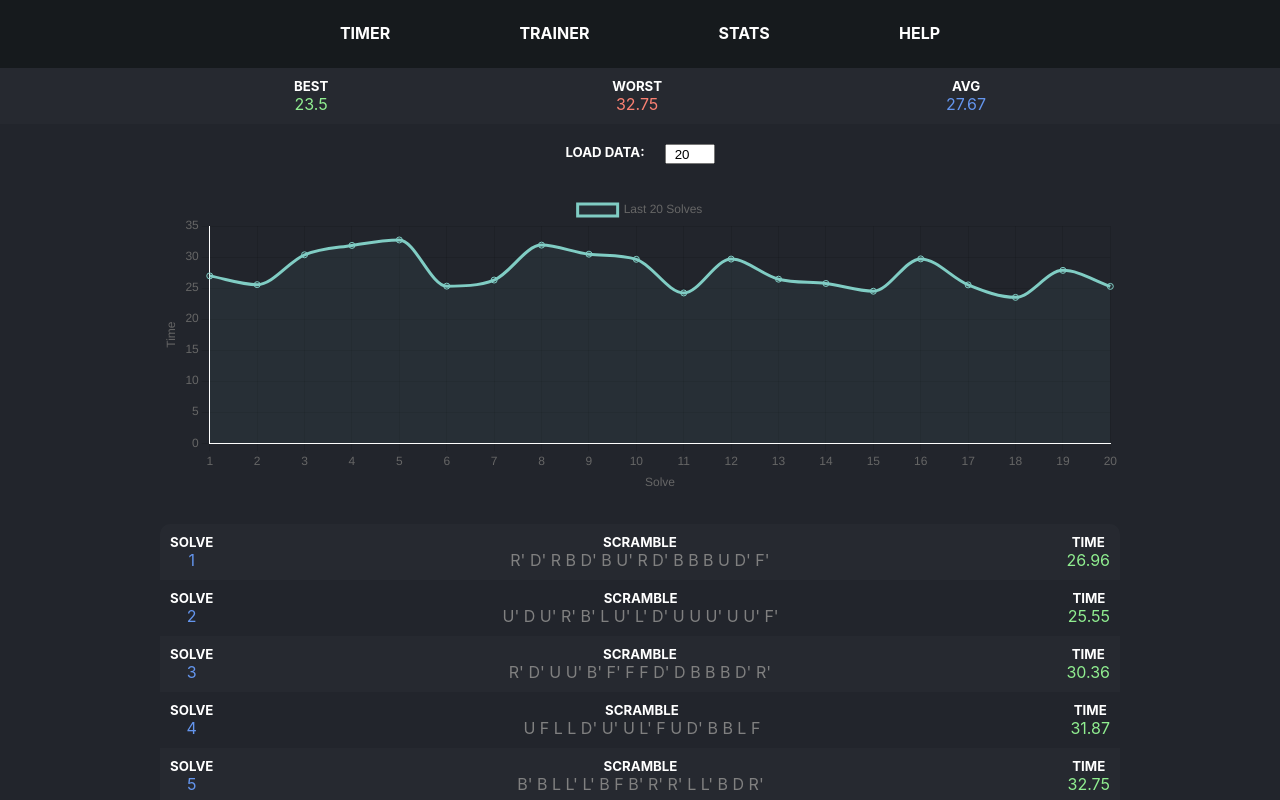
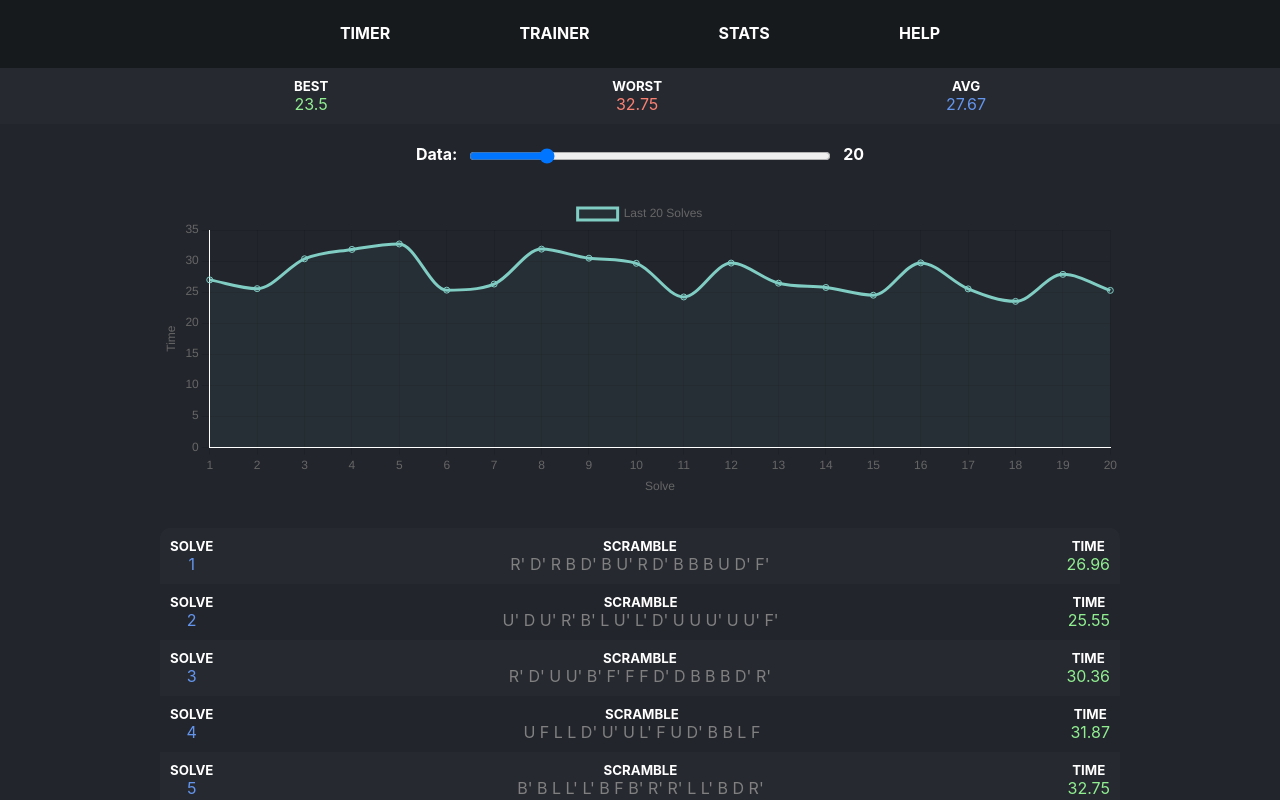
Before and after one commit to i-amare/cube-timer, a Next.js app: page /StatsScreen in a window 1280 px wide. Built offline with nearby package versions, Linux system fonts and the light colour scheme.

Commit message:
Changed statscreen input method

```diff
--- a/pages/StatsScreen.tsx
+++ b/pages/StatsScreen.tsx
@@ -9,6 +9,7 @@ import { ChartData, ChartOptions } from 'chart.js';
 import { Line } from 'react-chartjs-2';
 import Records from './components/records';
 import { useState } from 'react';
+import Slider from './components/slider';
 
 interface solve {
 	time: number,
@@ -86,15 +87,16 @@ const StatsScreen: NextPage = () => {
 		},
 	};
 
+	function onSliderChange(value: number) {
+		setNumOfEntries(value);
+	}
+
 	return (
 		<div className={styles.statsscreen}>
 			<NavBar />
 			<StatBar lighten={true} best={bestTime} worst={worstTime} average={avgTime} />
 			<div className={styles.inputs} >
-				<h5>LOAD DATA: </h5>
-				<input type='number' value={numOfEntries} onChange={(event) => {
-					onDataLoadInput(event);
-				}} />
+				<Slider label='Data' min={0} max={dummyData.length} value={numOfEntries} change={onSliderChange} />
 			</div>
 			<div className={styles.container}>
 				<div className={styles.chart}>
--- /dev/null
+++ b/pages/components/slider.tsx
@@ -0,0 +1,40 @@
+import { CSSProperties } from "react";
+
+interface sliderProps {
+	value: number;
+	min: number;
+	max: number;
+	label: string;
+	change: (value: number) => void;
+}
+
+const Slider = (props: sliderProps) => {
+	const sliderStyling: CSSProperties = {
+		display: "flex",
+		alignContent: "center",
+		justifyContent: "center",
+		gap: '10px',
+		width: '100%',
+	};
+
+	return (
+		<div className="Slider" style={sliderStyling}>
+			<b>
+				{props.label}:
+			</b>
+			<input
+				style={{ width: '100%' }}
+				type="range"
+				defaultValue={props.value}
+				min={props.min}
+				max={props.max}
+				onChange={(event) =>
+					props.change(parseInt(event.target.value))
+				}
+			/>
+			<b>{props.value}</b>
+		</div>
+	);
+};
+
+export default Slider;
--- a/styles/StatsScreen.module.css
+++ b/styles/StatsScreen.module.css
@@ -11,6 +11,7 @@
 	align-content: center;
 	justify-content: center;
 	gap: 20px;
+	width: 35%;
 }
 
 .inputs input {
@@ -38,7 +39,7 @@
 .records {
 	width: 75%;
 	margin: 30px auto;
-	max-height: 37.5vh;
+	max-height: 40vh;
 	overflow: scroll;
 	border-radius: 10px;
 }
```
